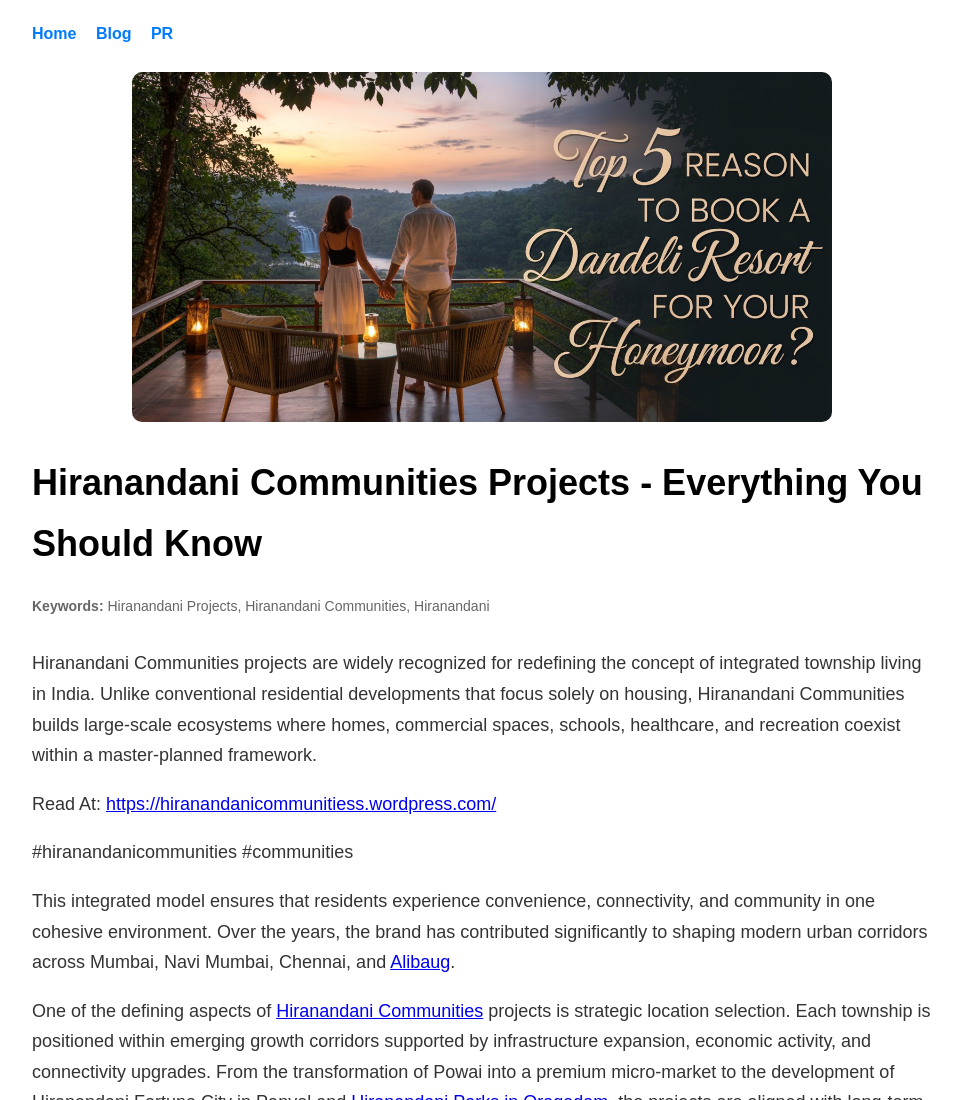
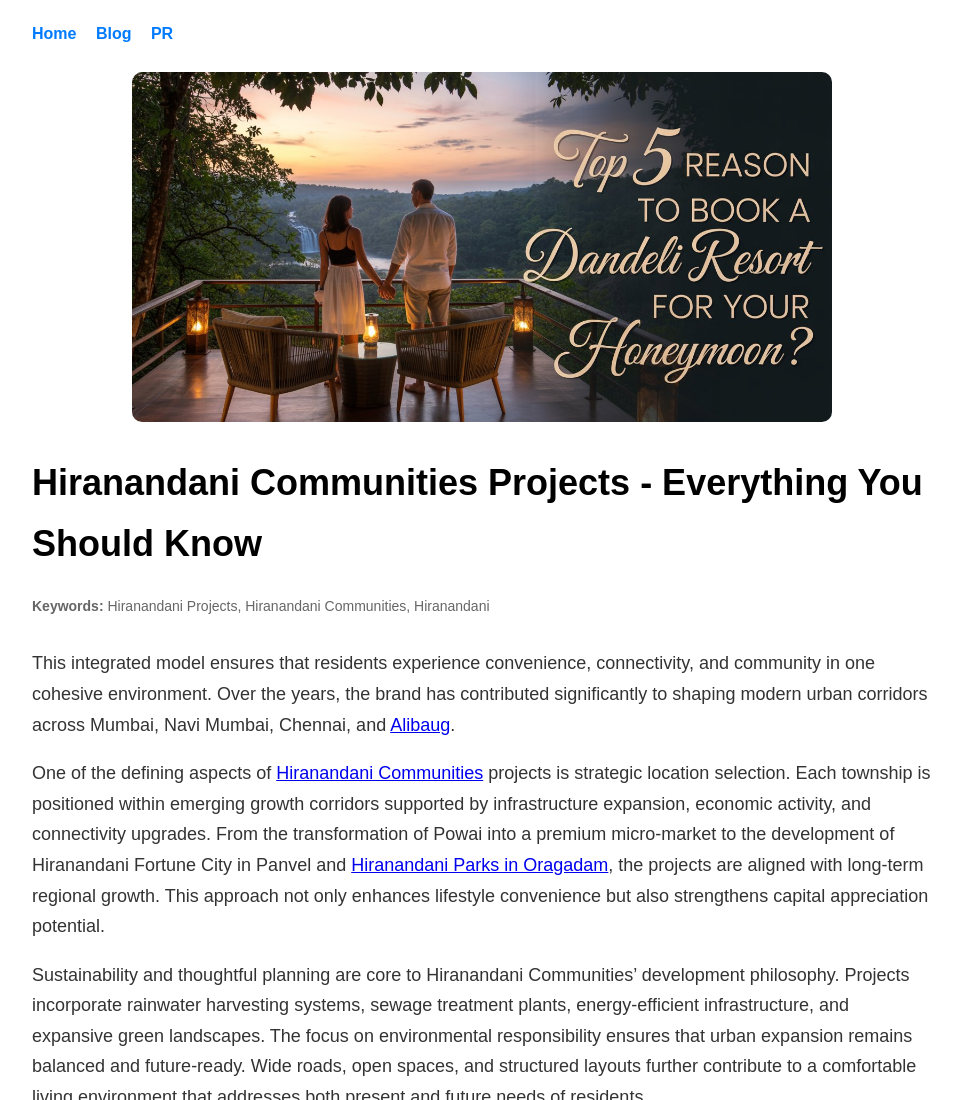
Before and after one commit to shalinirathoreart-netizen/hiranandani-communities, an Eleventy site: page content/blog/test-post-1.md in a window 1280 px wide. Shown: the top 1100 px of the page, without its empty margins (158-1119 px from the left). Built offline with nearby package versions, Linux system fonts and the light colour scheme; Eleventy itself is replaced by a stand-in of ours; files that its build step writes are made by us from their sources.

Commit message:
Update Blog “test-post-1”

```diff
--- a/content/blog/test-post-1.md
+++ b/content/blog/test-post-1.md
@@ -12,12 +12,6 @@ meta_keywords: Hiranandani Projects, Hiranandani Communities, Hiranandani
 ---
 <!--StartFragment-->
 
-Hiranandani Communities projects are widely recognized for redefining the concept of integrated township living in India. Unlike conventional residential developments that focus solely on housing, Hiranandani Communities builds large-scale ecosystems where homes, commercial spaces, schools, healthcare, and recreation coexist within a master-planned framework.
-
-Read At: <https://hiranandanicommunitiess.wordpress.com/>
-
-\#hiranandanicommunities #communities
-
 This integrated model ensures that residents experience convenience, connectivity, and community in one cohesive environment. Over the years, the brand has contributed significantly to shaping modern urban corridors across Mumbai, Navi Mumbai, Chennai, and [Alibaug](https://hiranandanisandsnagaon.netlify.app/).
 
 One of the defining aspects of [Hiranandani Communities](https://hiranandanicommunitiess.wordpress.com/) projects is strategic location selection. Each township is positioned within emerging growth corridors supported by infrastructure expansion, economic activity, and connectivity upgrades. From the transformation of Powai into a premium micro-market to the development of Hiranandani Fortune City in Panvel and [Hiranandani Parks in Oragadam](https://hiranandanicommunitiess.wordpress.com/hiranandani-parks-chennai-oragadam/), the projects are aligned with long-term regional growth. This approach not only enhances lifestyle convenience but also strengthens capital appreciation potential.
```
